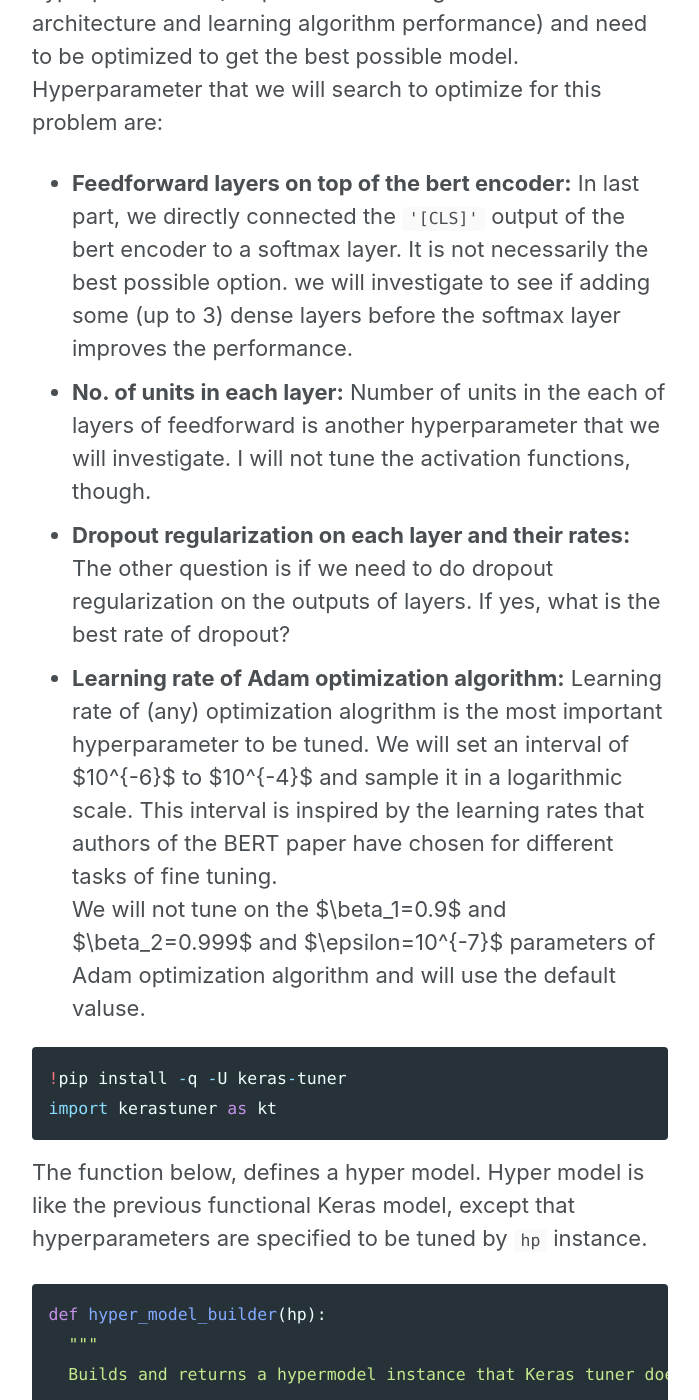
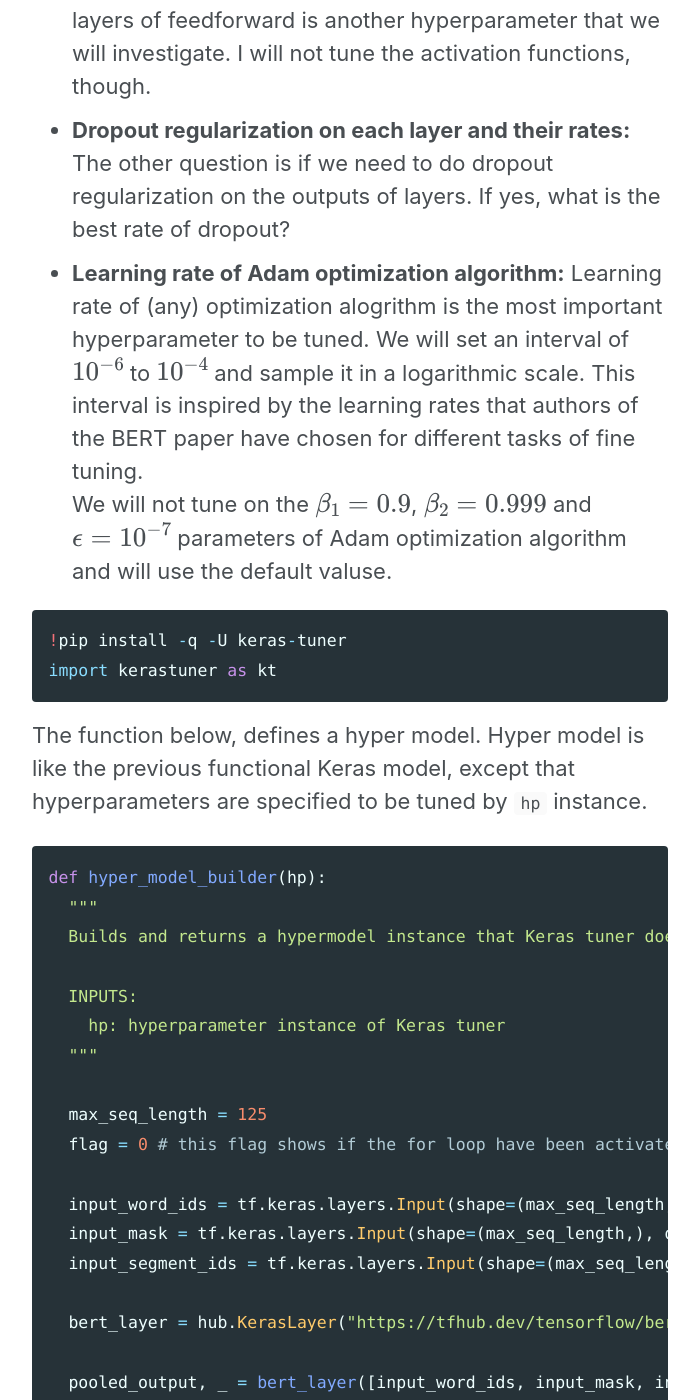
Before and after one commit to hamedhelali/hamedhelali.github.io, a Jekyll site: the page built from _posts/2020-09-02-Fine-tuning-BERT-For-NLI.md, in a window 1280 px wide and 1400 px high, scrolled down 29773 px. Shown: the whole window, without its empty margins (290-989 px from the left). Built offline with Jekyll 4.4.1, drawn with Linux system fonts in a browser that asks for light colours; nearby versions of some CDN libraries; formulas are drawn with MathJax 3; some of the changed text lies outside the part shown.

Commit message:
Update 2020-09-02-Fine-tuning-BERT-For-NLI.md

````diff
--- a/_posts/2020-09-02-Fine-tuning-BERT-For-NLI.md
+++ b/_posts/2020-09-02-Fine-tuning-BERT-For-NLI.md
@@ -1228,8 +1212,8 @@ What we did in the last section in testing performance of model with different b
 * **Feedforward layers on top of the bert encoder:** In last part, we directly connected the `'[CLS]'` output of the bert encoder to a softmax layer. It is not necessarily the best possible option. we will investigate to see if adding some (up to 3) dense layers before the softmax layer improves the performance.
 * **No. of units in each layer:** Number of units in the each of layers of feedforward is another hyperparameter that we will investigate. I will not tune the activation functions, though.
 * **Dropout regularization on each layer and their rates:** The other question is if we need to do dropout regularization on the outputs of layers. If yes, what is the best rate of dropout?
-* **Learning rate of Adam optimization algorithm:** Learning rate of (any) optimization alogrithm is the most important hyperparameter to be tuned. We will set an interval of $10^{-6}$ to $10^{-4}$ and sample it in a logarithmic scale. This interval is inspired by the learning rates that authors of the BERT paper have chosen for different tasks of fine tuning.
-We will not tune on the $\beta_1=0.9$ and $\beta_2=0.999$ and $\epsilon=10^{-7}$ parameters of Adam optimization algorithm and will use the default valuse.
+* **Learning rate of Adam optimization algorithm:** Learning rate of (any) optimization alogrithm is the most important hyperparameter to be tuned. We will set an interval of $$10^{-6}$$ to $$10^{-4}$$ and sample it in a logarithmic scale. This interval is inspired by the learning rates that authors of the BERT paper have chosen for different tasks of fine tuning.
+We will not tune on the $$\beta_1=0.9$$, $$\beta_2=0.999$$ and $$\epsilon=10^{-7}$$ parameters of Adam optimization algorithm and will use the default valuse.
 
 
 ```python
````
Also changed, not shown: other parts of _posts/2020-09-02-Fine-tuning-BERT-For-NLI.md (+0 -16 lines).
